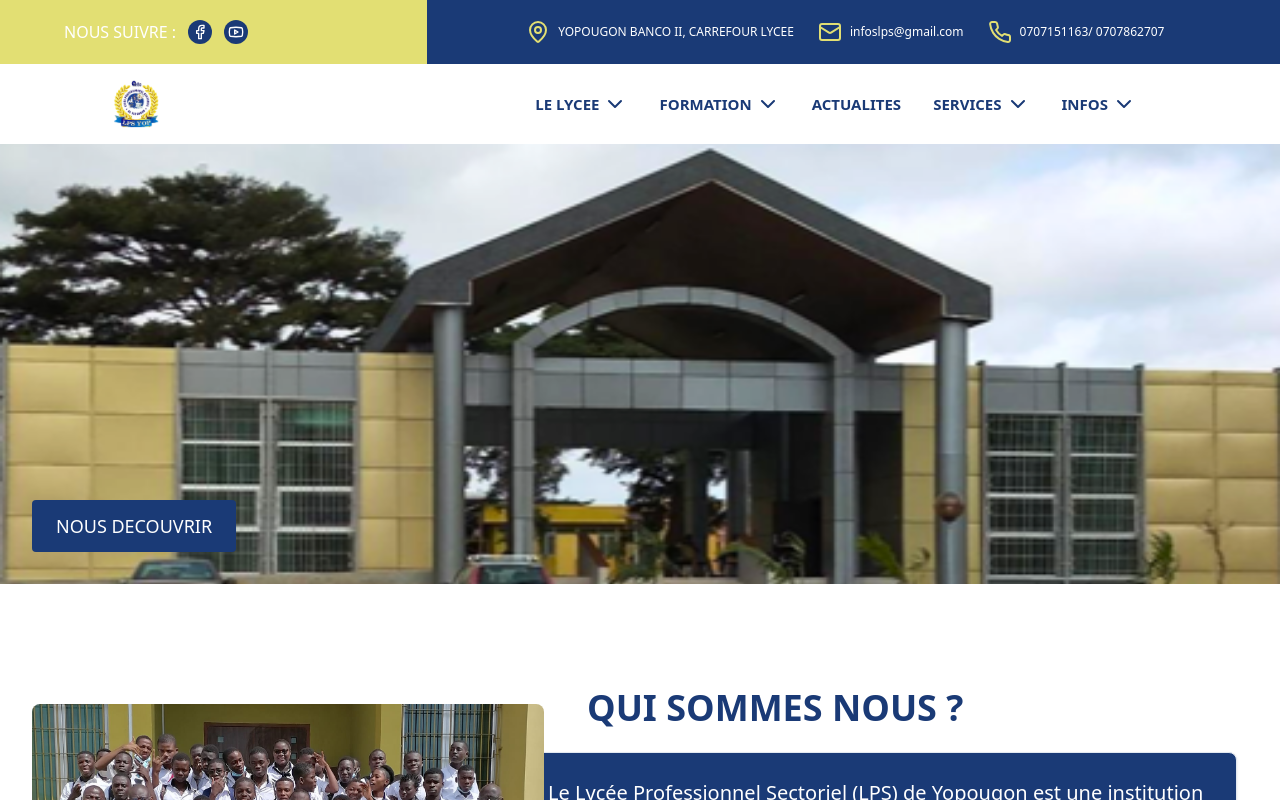
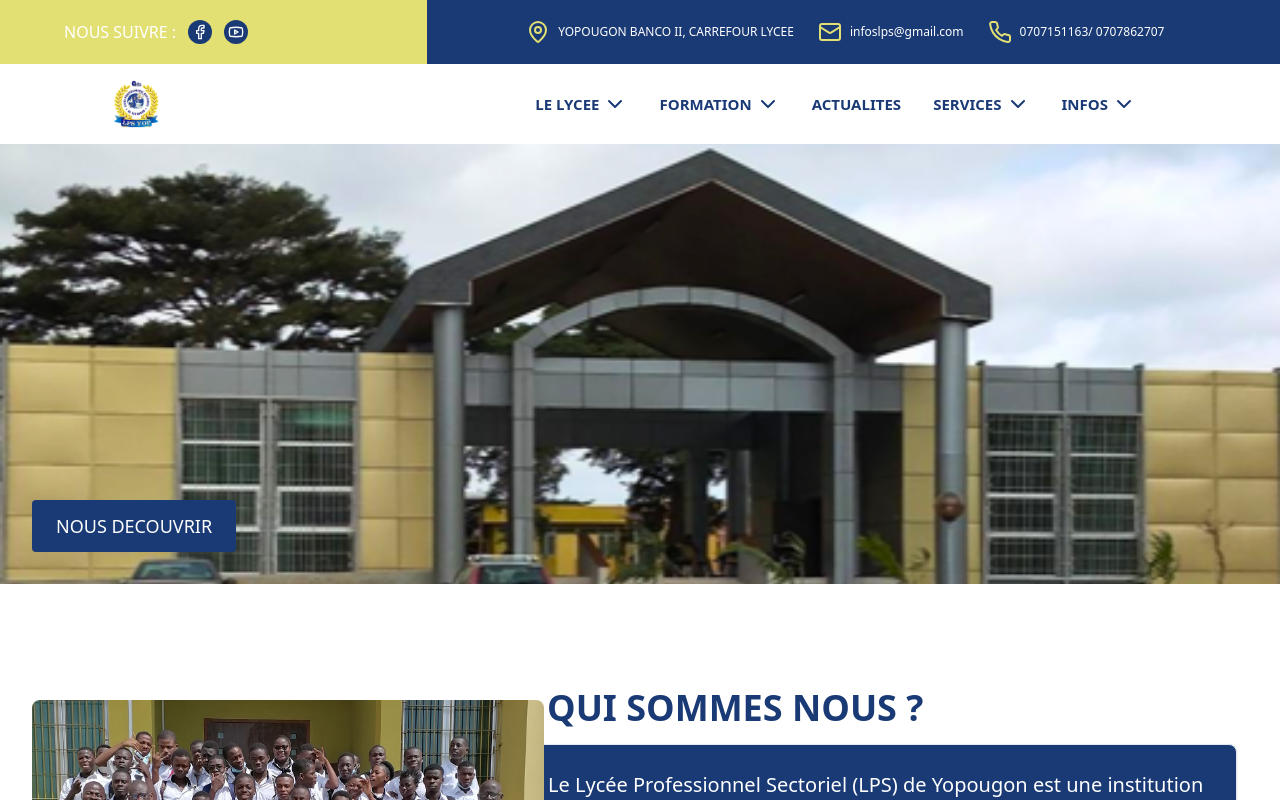
Before and after one commit to Godani05/lps, a React (Vite) app: page / in a window 1280 px wide. Shown: the top 800 px of the page. Built offline with nearby package versions, Linux system fonts and the light colour scheme.

Commit message:
[UPDATE]mise en forme

```diff
--- a/src/screens/Desktop/Desktop.tsx
+++ b/src/screens/Desktop/Desktop.tsx
@@ -167,7 +167,7 @@ export const Desktop = (): JSX.Element => {
               />
             </div>
             <div className="w-3/5 pt-10 ml-[475px]">
-              <h2 className="font-semibold text-[#1a3a76] text-4xl mb-6 pl-20">
+              <h2 className="font-semibold text-[#1a3a76] text-4xl mb-4 pl-10">
                 QUI SOMMES NOUS ?
               </h2>
               <Card className="bg-[#1a3a76] rounded-lg ">
```
